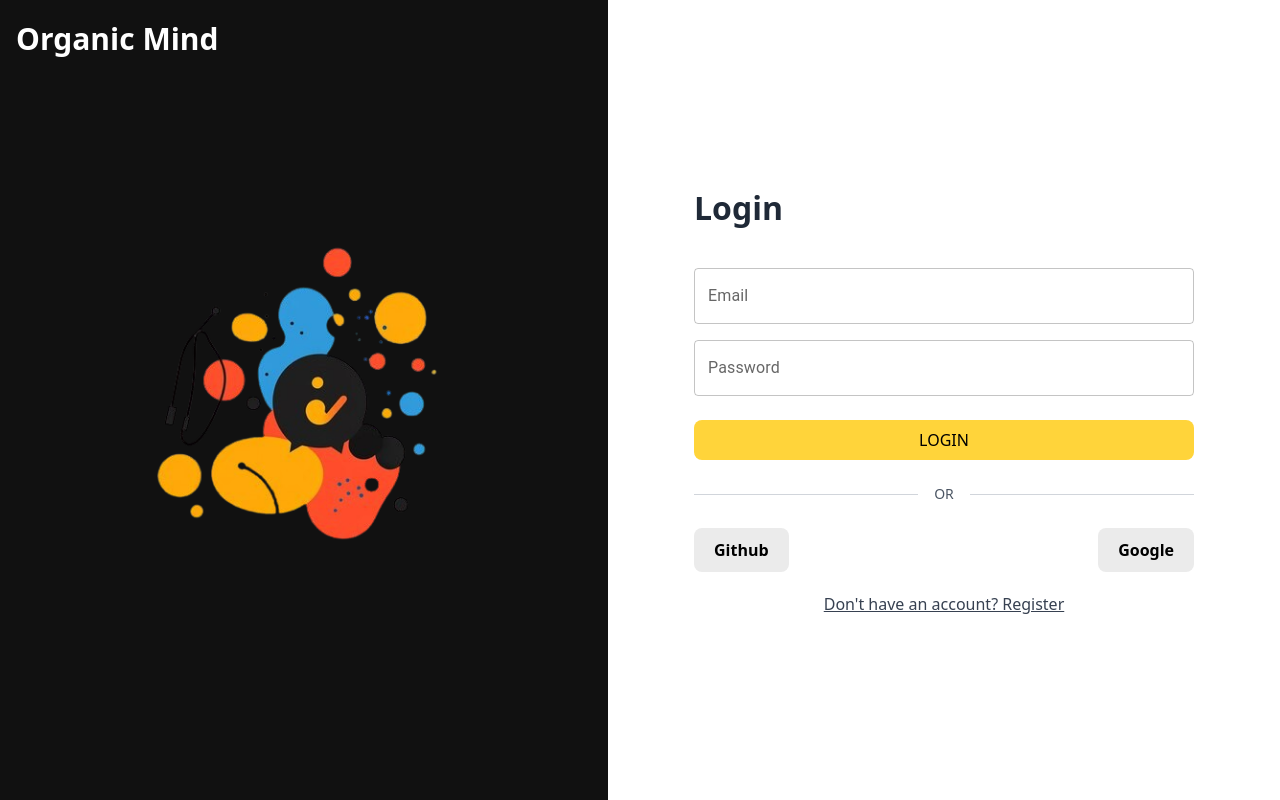
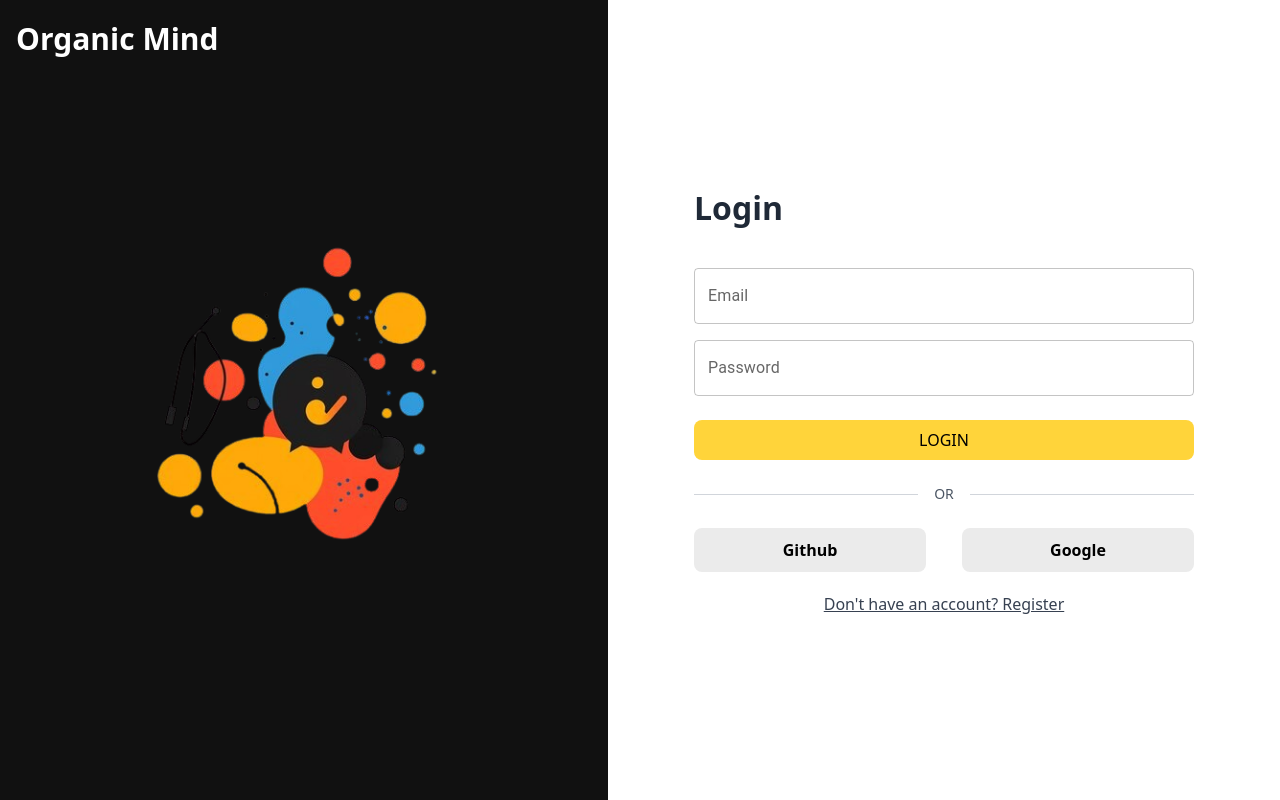
Before and after one commit to devsultan06/Organic-Mind, a React (Vite) app: page /get-started in a window 1280 px wide. Both pictures are taken after a click on the button "Already have an account? Login". Built offline with nearby package versions, Linux system fonts and the light colour scheme; no server answers.

Commit message:
refactor authentication state management by replacing userSlice with authSlice and updating related components

```diff
--- a/src/pages/auth/Auth.tsx
+++ b/src/pages/auth/Auth.tsx
@@ -1,7 +1,7 @@
 import { useDispatch, useSelector } from "react-redux";
 import Login from "./Login";
 import Register from "./Register";
-import { setRegisterState } from "../../store/slices/userSlice";
+import { setRegisterState } from "../../store/slices/authSlice";
 import { useLocation, useNavigate } from "react-router-dom";
 import { useEffect } from "react";
 import { RootState } from "../../types/stateTypes";
@@ -18,7 +18,7 @@ const Auth: React.FC = () => {
 
     const location = useLocation();
 
-        const isRegister = useSelector((state: RootState) => state.user.register);
+    const isRegister = useSelector((state: RootState) => state.auth.register);
 
 
     useEffect(() => {
--- a/src/pages/auth/Login.tsx
+++ b/src/pages/auth/Login.tsx
@@ -20,6 +20,7 @@ const Login = () => {
   const handleSetMessage = (message: string, type: "success" | "error") => {
     setMessage({ message, type });
   };
+
   const handleOAuthLogin = async (provider: any) => {
     setLoading(true);
     try {
@@ -163,27 +164,24 @@ const Login = () => {
         </Button>
       </form>
 
-
-      {/* OR Separator */}
       <div className="flex items-center my-6 w-full">
         <div className="flex-1 border-t border-gray-300"></div>
         <span className="mx-4 text-gray-600 text-sm font-medium">OR</span>
         <div className="flex-1 border-t border-gray-300"></div>
       </div>
 
-      {/* Social Sign-In Buttons */}
-      <div className="w-full flex flex-row items-center justify-between">
+      <div className="w-full block md:flex md:flex-row items-center justify-between gap-9">
         <Button
           onClick={() => handleOAuthLogin(githubProvider)}
           variant="outlined"
-          className=" text-black bg-white2 px-[20px] py-[10px] border-gray-400 hover:bg-yellow gap-2 capitalize"
+          className=" text-black w-full bg-white2 px-[80px] py-[10px] border-gray-400 hover:bg-yellow gap-2 capitalize mb-[20px] md:mb-[0px]"
         >
           Github
         </Button>
         <Button
           onClick={() => handleOAuthLogin(googleProvider)}
           variant="outlined"
-          className=" text-black bg-white2 px-[20px] py-[10px] border-gray-400 hover:bg-yellow gap-2 capitalize"
+          className=" text-black w-full bg-white2 px-[80px] py-[10px] border-gray-400 hover:bg-yellow gap-2 capitalize"
         >
           Google
         </Button>
--- a/src/pages/get-started/GetStarted.tsx
+++ b/src/pages/get-started/GetStarted.tsx
@@ -9,7 +9,7 @@ import {
 } from "@material-tailwind/react";
 import { useDispatch } from "react-redux";
 import { useNavigate } from "react-router-dom";
-import { setRegisterState } from "../../store/slices/userSlice";
+import { setRegisterState } from "../../store/slices/authSlice";
 import CustomCard from "../../components/layout/CustomCard";
 import CustomCardBody from "../../components/layout/CustomCardBody";
 
--- a/src/store/slices/userSlice.ts
+++ b/src/store/slices/authSlice.ts
@@ -1,15 +1,15 @@
 import { createSlice, PayloadAction } from "@reduxjs/toolkit";
 
-interface UserState {
+interface authState {
   register: boolean;
 }
 
-const initialState: UserState = {
+const initialState: authState = {
   register: false,
 };
 
-const userSlice = createSlice({
-  name: "user",
+const authSlice = createSlice({
+  name: "auth",
   initialState,
   reducers: {
     setRegisterState: (state, action: PayloadAction<boolean>) => {
@@ -18,5 +18,5 @@ const userSlice = createSlice({
   },
 });
 
-export const { setRegisterState } = userSlice.actions;
-export default userSlice.reducer;
+export const { setRegisterState } = authSlice.actions;
+export default authSlice.reducer;
--- a/src/store/store.ts
+++ b/src/store/store.ts
@@ -1,9 +1,9 @@
 import { configureStore } from "@reduxjs/toolkit";
-import userSlice from "./slices/userSlice";
+import authSlice from "./slices/authSlice";
 
 
 export const store = configureStore({
   reducer: {
-    user: userSlice,
+    auth: authSlice,
   },
 });
--- a/src/types/stateTypes.ts
+++ b/src/types/stateTypes.ts
@@ -1,6 +1,6 @@
 // Define the shape of your Redux state in one place
 export interface RootState {
-    user: {
+    auth: {
         register: boolean;
     };
 }
```
